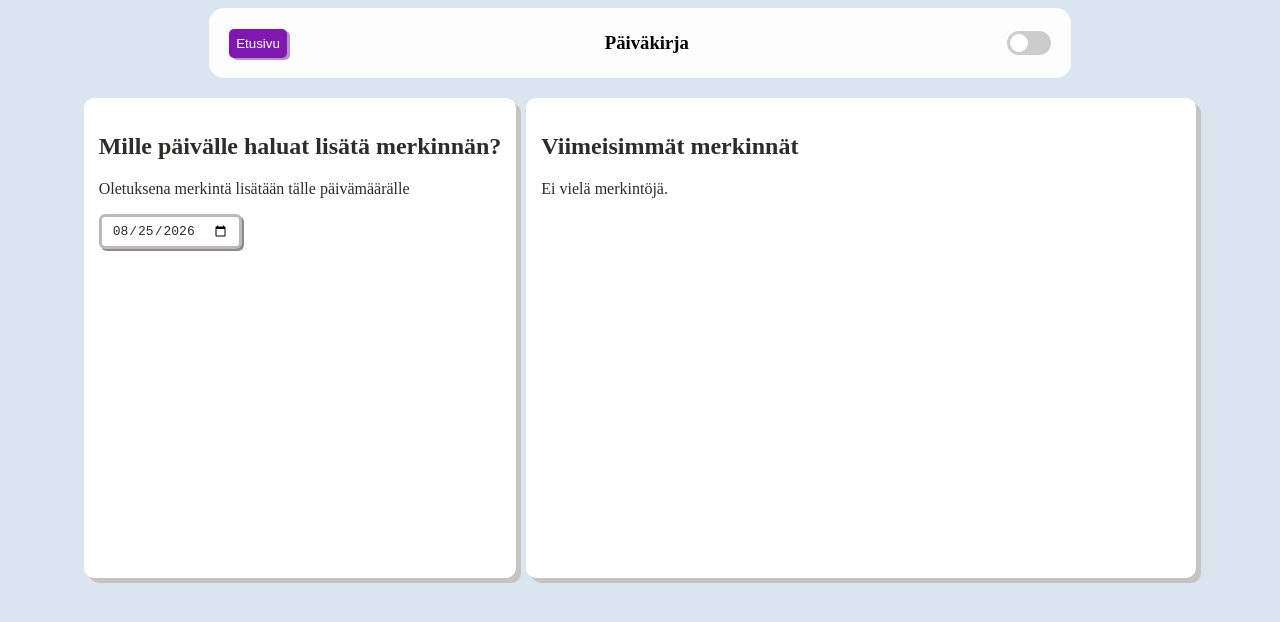
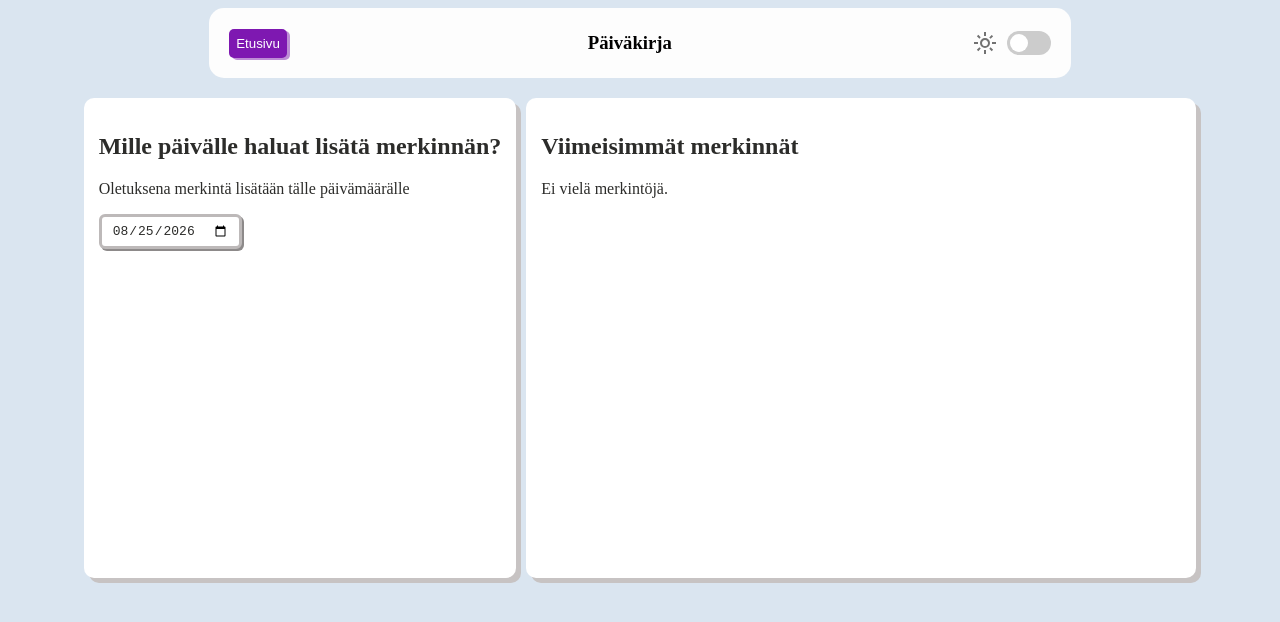
Before and after one commit to PorkkanaRaastin/Mood-tracker, a React (Vite) app in the folder MieliaTracker/: page /paivakirja in a window 1280 px wide. Shown: the top 622 px of the page. Built offline with nearby package versions, Linux system fonts and the light colour scheme.

Commit message:
light/dark icon lisätty

```diff
--- a/MieliaTracker/src/pages/Paivakirja.jsx
+++ b/MieliaTracker/src/pages/Paivakirja.jsx
@@ -1,7 +1,6 @@
 import { Link } from 'react-router-dom'
 import styled from 'styled-components'
 import { useState, useEffect } from 'react'
-import entryService from '../services/entries'
 import trashIcon from '../assets/trash.svg'
 import darkIcon from '../assets/dark_mode.svg'
 import lightIcon from '../assets/light_mode.svg'
@@ -58,6 +57,11 @@ function Paivakirja() {
                 <Link to="/"><button>Etusivu</button></Link>
                 <h3>Päiväkirja</h3>
                 {/* Dark mode -kytkin */}
+                <img
+                    src={darkMode ? darkIcon : lightIcon}
+                    alt={darkMode ? 'dark mode' : 'light mode'}
+                    style={!darkMode ? { filter: 'brightness(0.5)' } : undefined}
+                />
                 <ThemeSwitch>
                     <input
                         type="checkbox"
@@ -91,6 +95,16 @@ const StyledHeader = styled.header`
     align-items: center;
     justify-content: space-between;
     padding: 0 20px;
+
+    img {
+        margin-left: auto;
+        margin-right: 10px;
+    }
+
+    h3 {
+        margin-left: auto;
+    }
+
     a {
         text-decoration: none;
         color: var(--a);
```
Lines whose indentation alone changed are shown as unchanged.
